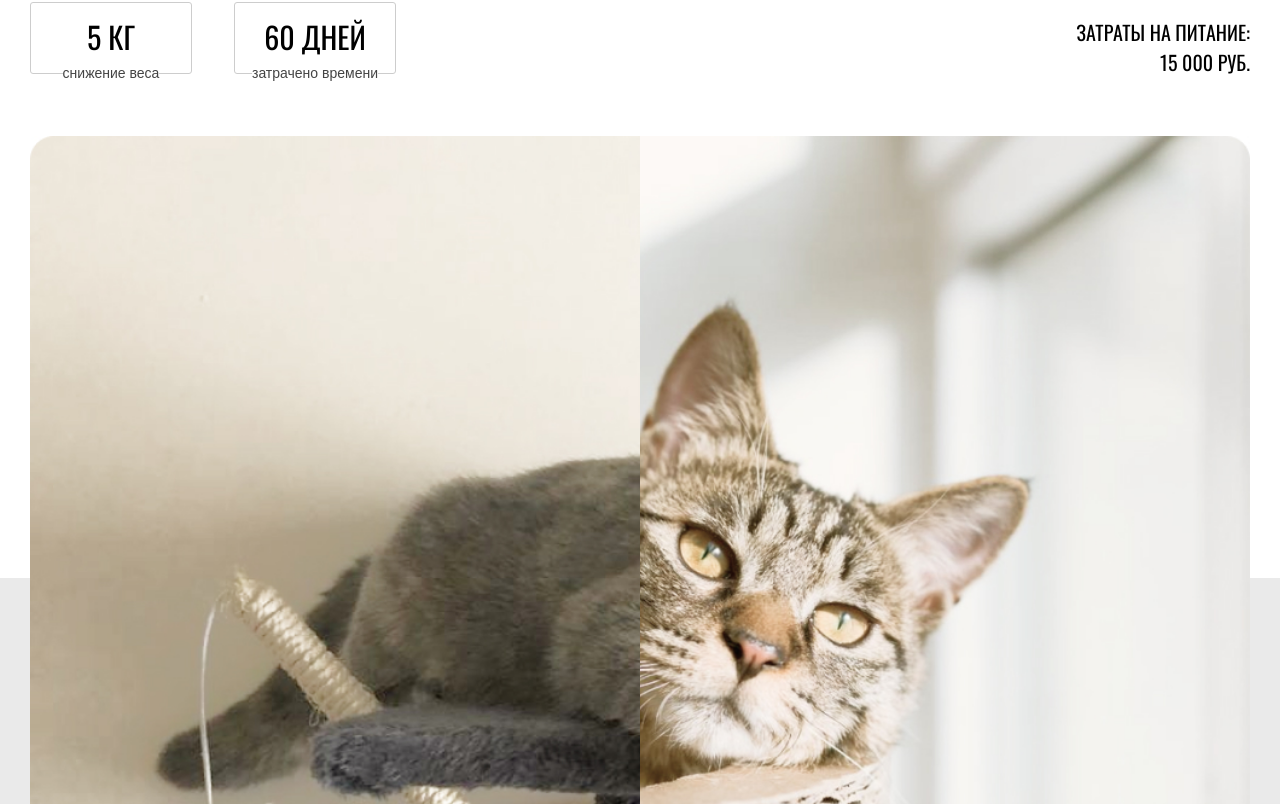
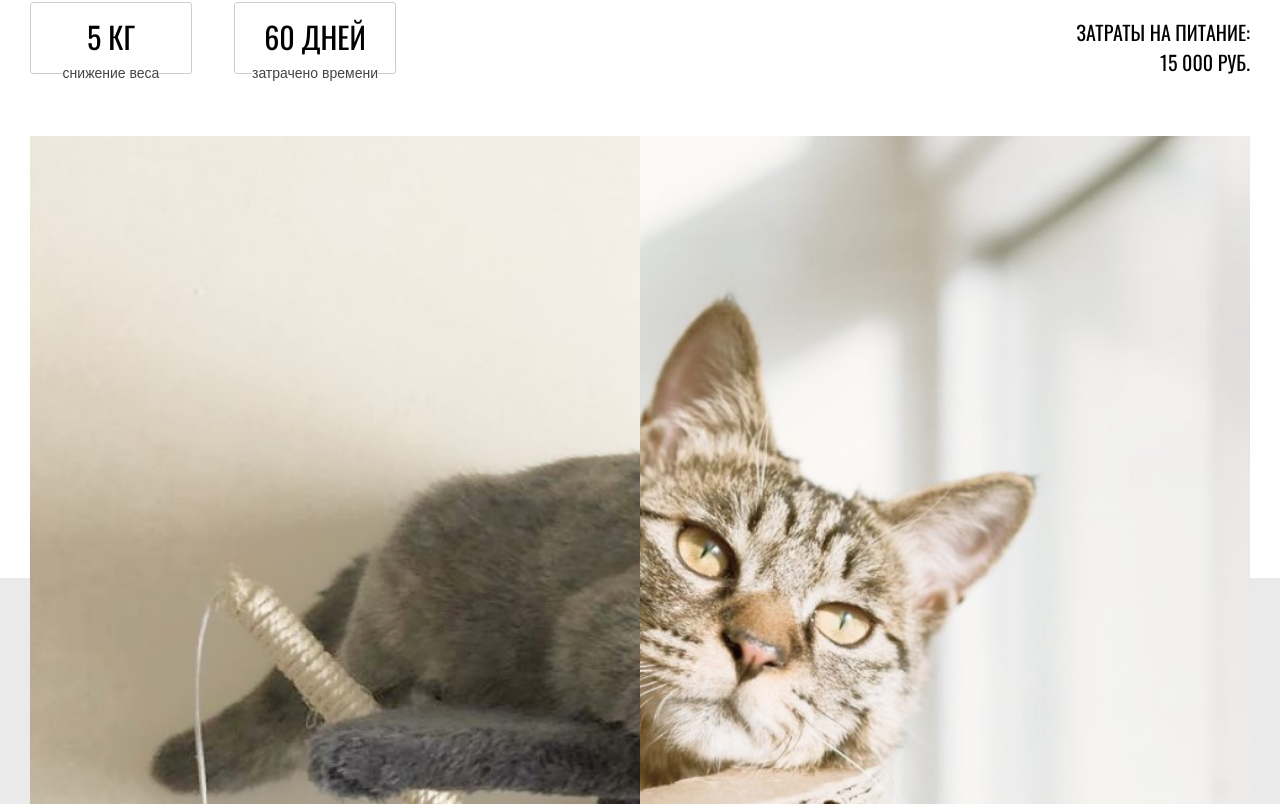
Before and after one commit to PavelChaika/Cat-Energy, a website: page source/index.html in a window 1280 px wide. Shown: the part 2736-3540 px from the top of the page. Drawn offline with nearby package versions, Linux system fonts and the light colour scheme; files that its build step writes are made by us from their sources; files whose address does not match are found by name.

Commit message:
continuation of the project_rev02

```diff
--- a/source/index.html
+++ b/source/index.html
@@ -236,10 +236,10 @@
                     <div class="example__image">
                         <div class="example__pict">
                             <div class="example__pict-wrap">
-                                <img class="example__pict-mobile j-picture-before" src="img/cat_before_2x.jpg" srcset="img/cat_before_2x.jpg 2x" alt="изменения" width="311" height="232">
+                                <img class="example__pict-mobile j-picture-before" src="img/cat_before1_2x.jpg" srcset="img/cat_before1_2x.jpg 2x" alt="изменения" width="311" height="232">
                             </div>
                             <div class="example__pict-wrap">
-                                <img class="example__pict-mobile j-picture-after" src="img/cat_after_2x.jpg" srcset="img/cat_after_2x.jpg 2x" alt="изменения" width="311" height="232">
+                                <img class="example__pict-mobile j-picture-after" src="img/cat_after1_2x.jpg" srcset="img/cat_after1_2x.jpg 2x" alt="изменения" width="311" height="232">
                             </div>
                         </div>
                         <div class="example__change">
```
Also changed, not shown: source/img/cat_after1_2x.jpg (added), source/img/cat_before1_2x.jpg (added).
